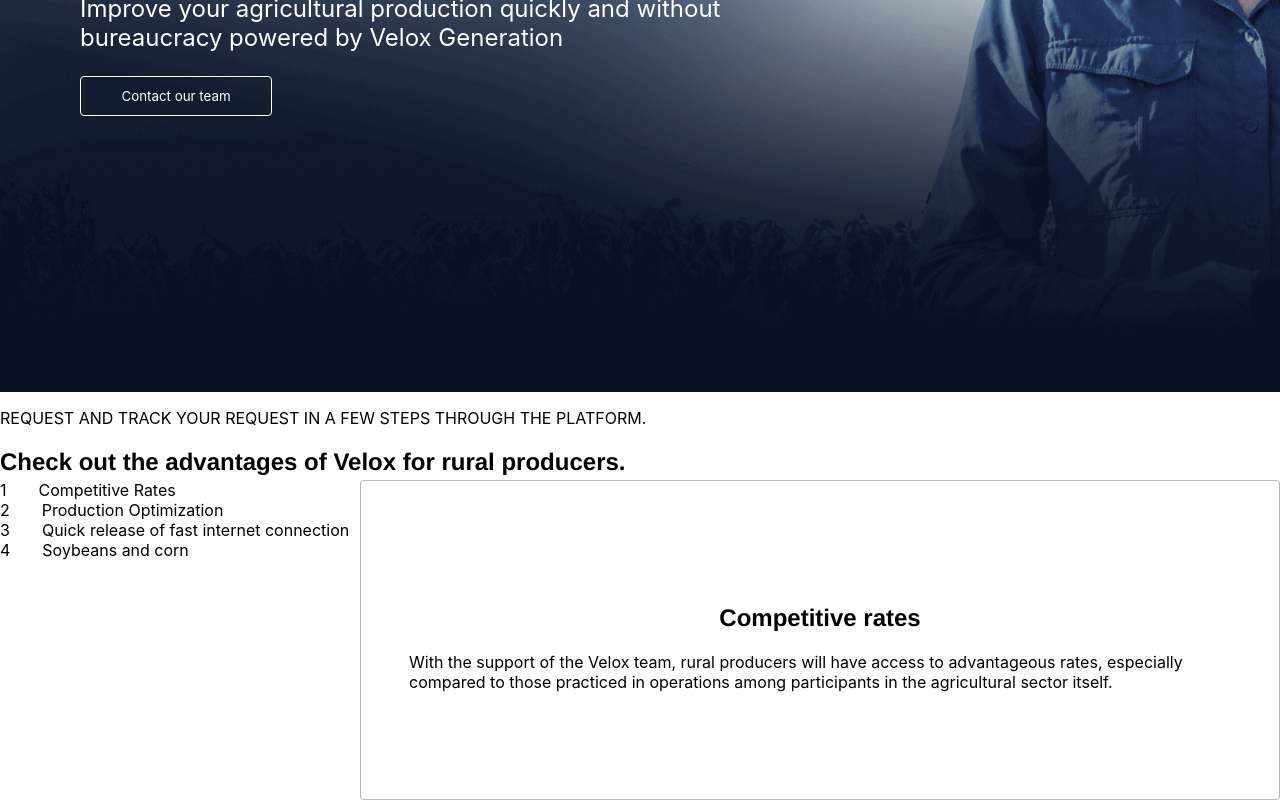
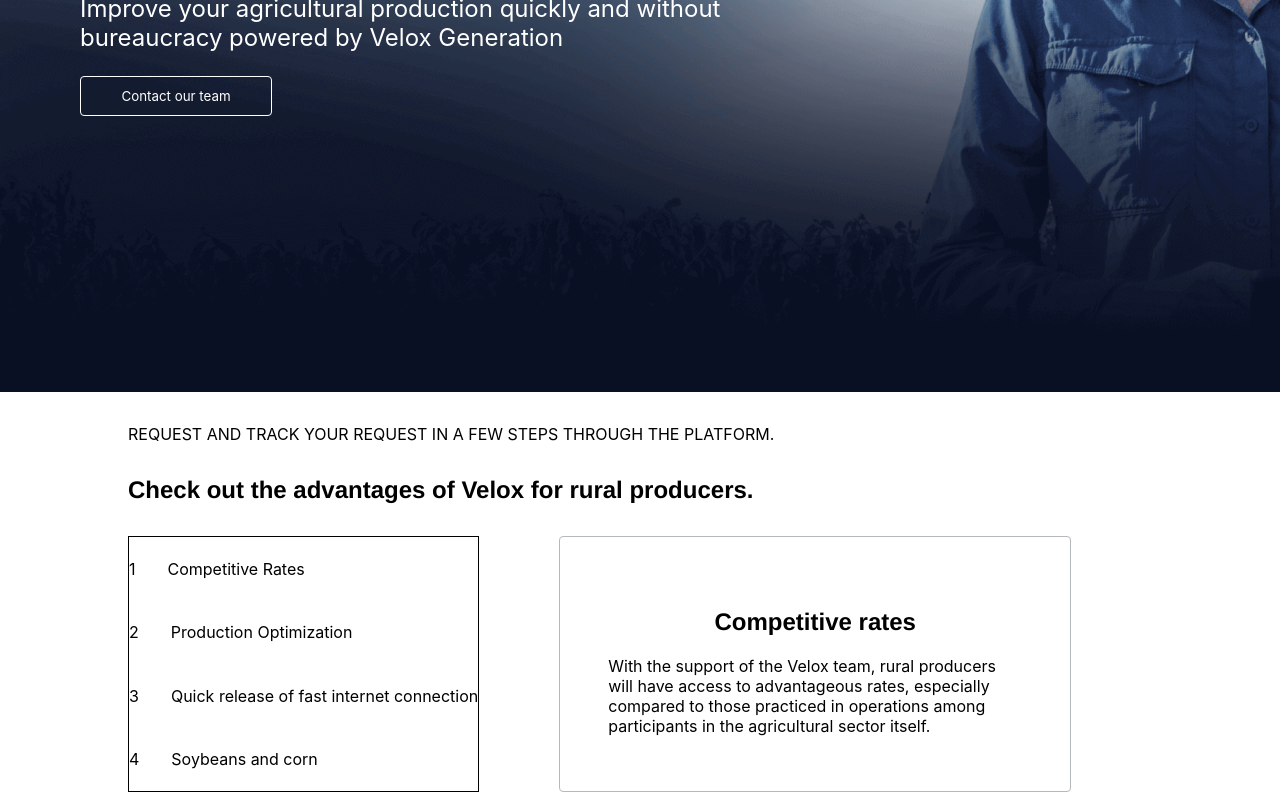
Before and after one commit to FrotaLucas/velox-react-projectone, a React (Vite) app: page / in a window 1280 px wide. Shown: the part 408-1208 px from the top of the page. Built offline with nearby package versions, Linux system fonts and the light colour scheme.

Commit message:
adjust bodycontent

```diff
--- a/src/benefits/style.ts
+++ b/src/benefits/style.ts
@@ -1,47 +1,68 @@
 import styled from 'styled-components';
 
 const SectionContainer = styled.section`
+  width: 100vw;
   @media (max-width: 1024px) {
   }
 `;
 export { SectionContainer };
 
 const DivContainer = styled.div`
+  width: 80%;
+  margin: 0 auto;
   @media (max-width: 1024px) {
   }
 `;
 export { DivContainer };
 
 const HeaderContent = styled.div`
+  display: flex;
+  flex-direction: column;
+  align-items: start;
   @media (max-width: 1024px) {
   }
 `;
 export { HeaderContent };
 
 const TitleContent = styled.p`
+  margin: 2rem 0 2rem;
   text-transform: uppercase;
 `;
 export { TitleContent };
 
-const SubtitleContent = styled.h2``;
+const SubtitleContent = styled.h2`
+  margin-top: unset;
+  margin-bottom: 2rem`;
+
 export { SubtitleContent };
 
 const BodyContent = styled.div`
   display: flex;
-  justify-content: space-around;
+  align-items: center;
+  gap: 5rem;
+
+  @media (max-width: 1024px) {
+  flex-direction: column;
+
+  }
 `;
 export { BodyContent };
 
 const ListBenefitis = styled.div`
   display: flex;
   flex-direction: column;
+  justify-content: space-around;
+  height: 16rem;
+  border: 1px solid black;
 `;
 export { ListBenefitis };
 
 const LineContent = styled.div`
   display: flex;
+  //flex-direction: column;
+  //justify-content: space-around;
   gap: 2rem;
-  min-width: 22.5rem;
+  //min-width: 22.5rem;
 
   @media (max-width: 1024px){
 
@@ -57,8 +78,8 @@
   border: 1px solid #b4b8bf;
   border-radius: 4px;
   padding: 48px;
-  height: 20rem;
-  //width: 50%;
+  height: 16rem;
+  width: 50%;
 
 `
 export {SquareContent}
```
